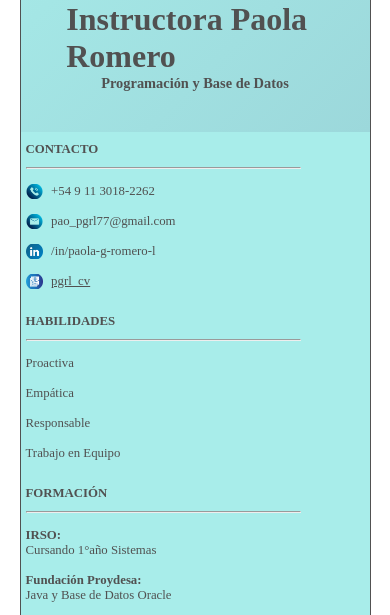
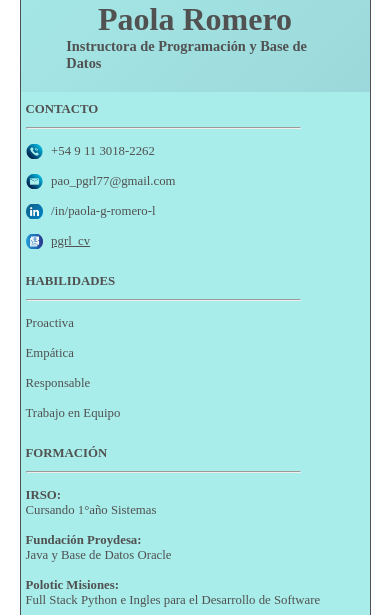
Before and after one commit to pgrl2377/cv_pgrl, a plain HTML site: page index.html in a window 390 px wide. Shown: the part 194-809 px from the top of the page. Drawn offline with Linux system fonts and the light colour scheme; a web font is replaced by a local one.

Commit message:
Nuevos cambios

```diff
--- a/css/style.css
+++ b/css/style.css
@@ -172,20 +172,21 @@ a{
         height: auto;
         padding: 20px;
 
+
     }
 
     .encabezado h1 {
         grid-column-start: 2;
         grid-column-end: 12;
-        font-size:1.75;
         padding-top: 20px;
+
 
     }
     .encabezado h2 {
         grid-column-start: 2;
         grid-column-end: 12;
-        font-size: 90%;
-        padding-bottom: 20px;
+        font-size:90%;
+
 
     }
     .caja-imagen{
--- a/index.html
+++ b/index.html
@@ -19,11 +19,11 @@
       <div class="caja-imagen">
       <img src="img/paoweb.webp" alt="" width="210" height="210">
     </div>
-      <h1>Instructora Paola Romero</h1>
+      <h1>Paola Romero</h1>
 
 
 
-      <h2>Programación y Base de Datos </h2>
+      <h2>Instructora de Programación y Base de Datos </h2>
 
     </header>
 
```
